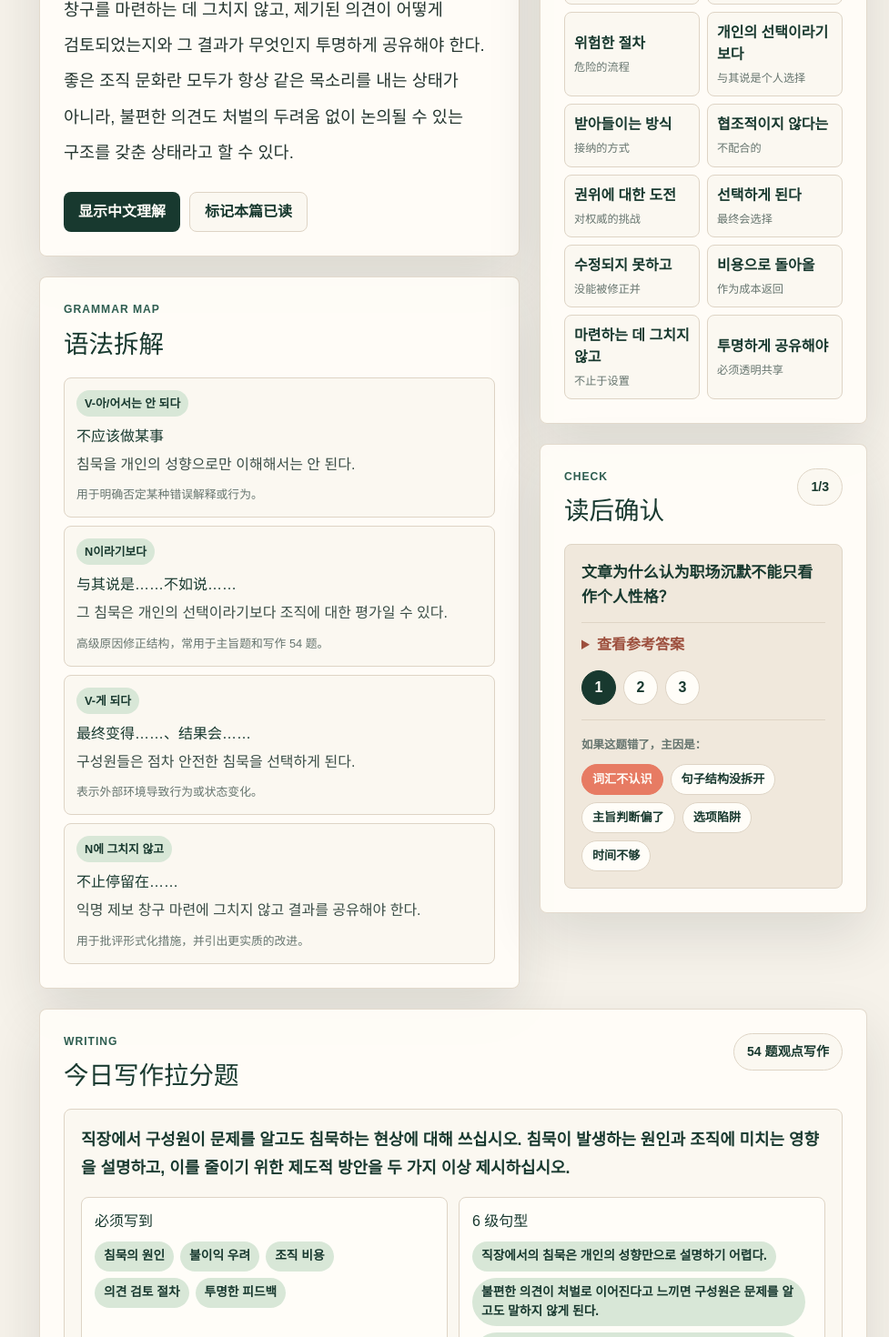
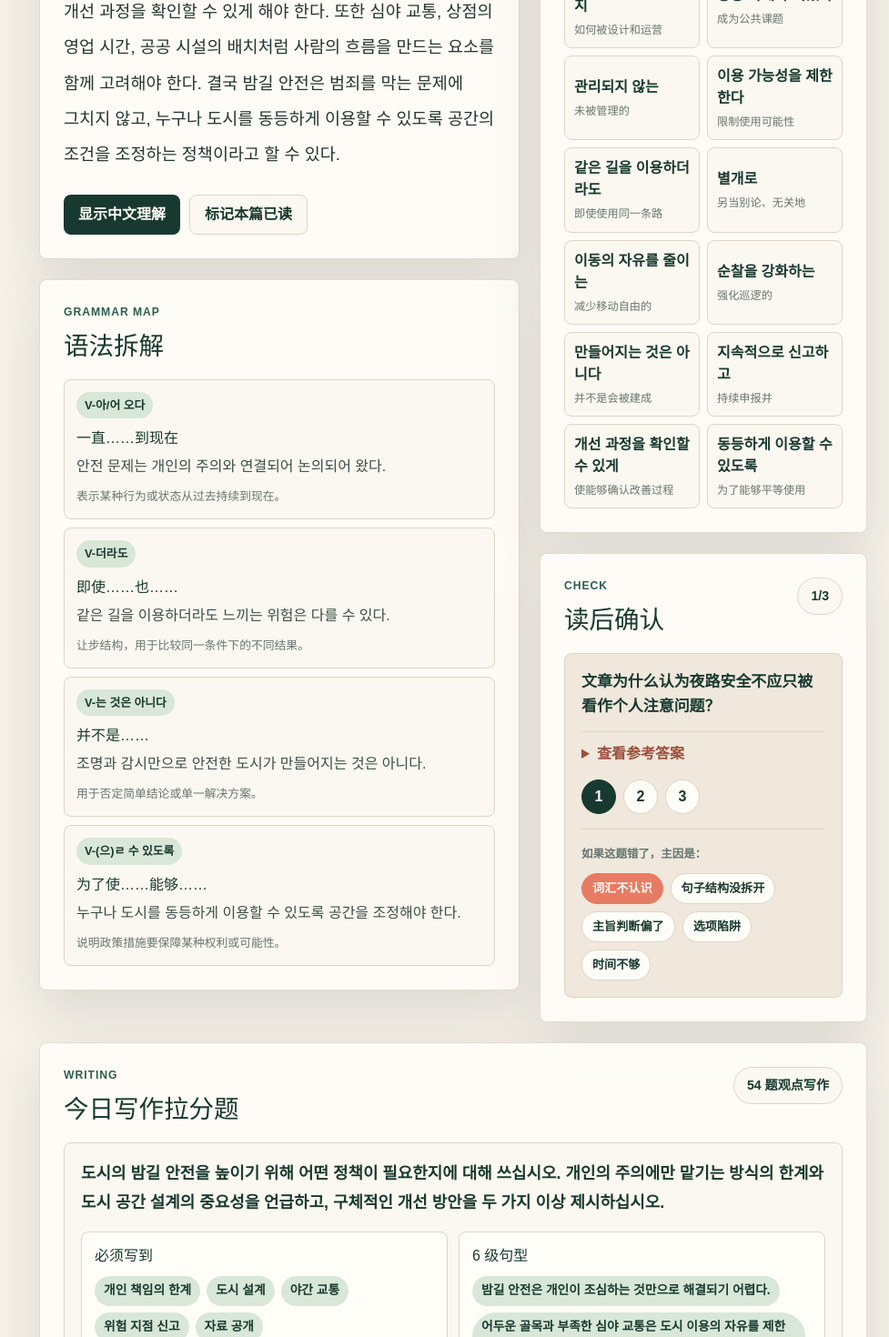
Before and after one commit to adia1223/daily-topik-lab, a Next.js app: page / in a window 1280 px wide. Shown: the part 1320-2790 px from the top of the page at 91% size, without its empty margins (303-1280 px from the left). Built offline with nearby package versions, Linux system fonts and the light colour scheme.

Commit message:
Add August 2 TOPIK reading practice

```diff
--- a/app/page.tsx
+++ b/app/page.tsx
@@ -1318,7 +1318,7 @@ const july31Reading: DailyReading = {
   },
 };
 
-const todayReading: DailyReading = {
+const august1Reading: DailyReading = {
   id: "2026-08-01-workplace-silence",
   date: "2026-08-01",
   title: "직장에서 침묵은 언제 문제가 되는가",
@@ -1383,8 +1383,74 @@ const todayReading: DailyReading = {
   },
 };
 
+const todayReading: DailyReading = {
+  id: "2026-08-02-night-safety-policy",
+  date: "2026-08-02",
+  title: "밤길 안전은 누구의 책임인가",
+  level: "TOPIK II 5-6级",
+  topic: "社会 / 公共安全",
+  estimatedTime: "16 分钟",
+  korean:
+    "도시에서 밤늦게 이동하는 사람들의 안전 문제는 오랫동안 개인의 주의와 연결되어 논의되어 왔다. 그러나 늦은 시간에 일하거나 공부하는 사람이 늘어나면서 밤길 안전은 더 이상 개인이 조심하면 해결되는 문제가 아니라 도시가 어떻게 설계되고 운영되는지와 관련된 공공 과제가 되었다. 어두운 골목, 드문 대중교통, 관리되지 않는 빈 건물은 특정 개인의 불안만을 만드는 것이 아니라 도시 공간의 이용 가능성을 제한한다. 특히 여성, 청소년, 야간 노동자는 같은 길을 이용하더라도 더 큰 위험을 느낄 수 있으며, 이런 불안은 실제 범죄 발생 여부와 별개로 이동의 자유를 줄이는 결과를 낳는다. 일부 지방자치단체는 가로등을 늘리고 순찰을 강화하는 방식으로 대응하고 있지만, 조명과 감시만으로 안전한 도시가 만들어지는 것은 아니다. 주민이 위험하다고 느끼는 지점을 지속적으로 신고하고, 행정이 그 자료를 공개해 개선 과정을 확인할 수 있게 해야 한다. 또한 심야 교통, 상점의 영업 시간, 공공 시설의 배치처럼 사람의 흐름을 만드는 요소를 함께 고려해야 한다. 결국 밤길 안전은 범죄를 막는 문제에 그치지 않고, 누구나 도시를 동등하게 이용할 수 있도록 공간의 조건을 조정하는 정책이라고 할 수 있다.",
+  chinese:
+    "在城市中，深夜出行者的安全问题长期以来都被放在个人注意义务的框架下讨论。然而，随着深夜工作或学习的人增加，夜路安全已不再是个人只要小心就能解决的问题，而成为与城市如何设计和运行相关的公共课题。昏暗的小巷、稀少的公共交通、无人管理的空置建筑，并不只是制造某些个人的不安，也会限制城市空间的可使用性。尤其是女性、青少年、夜间劳动者即使使用同一条道路，也可能感受到更大的危险；这种不安无论实际犯罪是否发生，都会导致移动自由减少。一些地方自治团体通过增加路灯、强化巡逻来应对，但仅靠照明和监视并不能建成安全城市。居民应能持续申报感到危险的地点，行政部门也应公开相关资料，使改善过程可以被确认。此外，还必须一并考虑深夜交通、店铺营业时间、公共设施布局等创造人流的因素。归根结底，夜路安全不只是防止犯罪的问题，而是一项调整空间条件、让所有人都能平等使用城市的政策。",
+  tokens: [
+    { korean: "밤늦게 이동하는", reading: "bam-neut-ge i-dong-ha-neun", meaning: "深夜移动的", grammar: "V-는", note: "原形 이동하다，动词；修饰 사람들，指出政策对象。" },
+    { korean: "개인의 주의와", reading: "gae-in-ui ju-ui-wa", meaning: "与个人注意", note: "名词词组；说明过去讨论夜路安全时的传统框架。" },
+    { korean: "연결되어 논의되어 왔다", reading: "yeon-gyeol-doe-eo non-ui-doe-eo wat-da", meaning: "一直被联系起来讨论", grammar: "피동 + V-아/어 오다", note: "原形 연결되다 / 논의되다；表示某种讨论方式持续到现在。" },
+    { korean: "더 이상", reading: "deo i-sang", meaning: "不再", note: "副词；与 아니라 搭配，转向新的问题定义。" },
+    { korean: "설계되고 운영되는지", reading: "seol-gye-doe-go un-yeong-doe-neun-ji", meaning: "如何被设计和运营", grammar: "피동 + V-는지", note: "原形 설계되다 / 운영되다；把城市结构作为问题核心。" },
+    { korean: "공공 과제가 되었다", reading: "gong-gong gwa-je-ga doe-eot-da", meaning: "成为公共课题", grammar: "N이/가 되다", note: "说明夜路安全从个人问题转化为公共政策问题。" },
+    { korean: "관리되지 않는", reading: "gwal-li-doe-ji an-neun", meaning: "未被管理的", grammar: "피동 + V-지 않다", note: "原形 관리되다，被动动词；修饰 빈 건물，指出空间风险来源。" },
+    { korean: "이용 가능성을 제한한다", reading: "i-yong ga-neung-seong-eul je-han-han-da", meaning: "限制使用可能性", note: "原形 제한하다，动词；强调不安全会影响城市空间使用。" },
+    { korean: "같은 길을 이용하더라도", reading: "ga-teun gi-reul i-yong-ha-deo-ra-do", meaning: "即使使用同一条路", grammar: "V-더라도", note: "原形 이용하다，动词；引出不同群体感受差异。" },
+    { korean: "별개로", reading: "byeol-gae-ro", meaning: "另当别论、无关地", note: "名词/副词；说明不安即使不等同于实际犯罪，也会产生影响。" },
+    { korean: "이동의 자유를 줄이는", reading: "i-dong-ui ja-yu-reul ju-ri-neun", meaning: "减少移动自由的", grammar: "V-는", note: "原形 줄이다，动词；说明恐惧带来的实际结果。" },
+    { korean: "순찰을 강화하는", reading: "sun-cha-reul gang-hwa-ha-neun", meaning: "强化巡逻的", grammar: "V-는", note: "原形 강화하다，动词；说明常见行政应对方式。" },
+    { korean: "만들어지는 것은 아니다", reading: "man-deu-reo-ji-neun geo-seun a-ni-da", meaning: "并不是会被建成", grammar: "V-는 것은 아니다", note: "原形 만들어지다，被动动词；否定照明和监视的充分性。" },
+    { korean: "지속적으로 신고하고", reading: "ji-sok-jeo-geu-ro sin-go-ha-go", meaning: "持续申报并", note: "原形 신고하다，动词；居民参与安全治理的方式。" },
+    { korean: "개선 과정을 확인할 수 있게", reading: "gae-seon gwa-jeong-eul hwak-in-hal su it-ge", meaning: "使能够确认改善过程", grammar: "V-(으)ㄹ 수 있게", note: "原形 확인하다，动词；强调行政透明性。" },
+    { korean: "동등하게 이용할 수 있도록", reading: "dong-deung-ha-ge i-yong-hal su it-do-rok", meaning: "为了能够平等使用", grammar: "V-(으)ㄹ 수 있도록", note: "原形 이용하다，动词；结论中说明政策目标。" },
+  ],
+  grammarPoints: [
+    { pattern: "V-아/어 오다", meaning: "一直……到现在", example: "안전 문제는 개인의 주의와 연결되어 논의되어 왔다.", note: "表示某种行为或状态从过去持续到现在。" },
+    { pattern: "V-더라도", meaning: "即使……也……", example: "같은 길을 이용하더라도 느끼는 위험은 다를 수 있다.", note: "让步结构，用于比较同一条件下的不同结果。" },
+    { pattern: "V-는 것은 아니다", meaning: "并不是……", example: "조명과 감시만으로 안전한 도시가 만들어지는 것은 아니다.", note: "用于否定简单结论或单一解决方案。" },
+    { pattern: "V-(으)ㄹ 수 있도록", meaning: "为了使……能够……", example: "누구나 도시를 동등하게 이용할 수 있도록 공간을 조정해야 한다.", note: "说明政策措施要保障某种权利或可能性。" },
+  ],
+  quiz: [
+    {
+      question: "文章为什么认为夜路安全不应只被看作个人注意问题？",
+      answer:
+        "因为深夜工作和学习的人增加后，安全与城市设计、交通、空间管理等公共条件密切相关。",
+    },
+    {
+      question: "夜路不安全会对不同群体造成什么影响？",
+      answer:
+        "女性、青少年和夜间劳动者等群体可能感到更大危险，这种不安会减少他们的移动自由。",
+    },
+    {
+      question: "作者认为地方政府除了增加照明和巡逻，还应做什么？",
+      answer:
+        "应让居民持续申报危险地点，公开资料和改善过程，并综合考虑深夜交通、人流和公共设施配置。",
+    },
+  ],
+  writingDrill: {
+    type: "54 题观点写作",
+    prompt:
+      "도시의 밤길 안전을 높이기 위해 어떤 정책이 필요한지에 대해 쓰십시오. 개인의 주의에만 맡기는 방식의 한계와 도시 공간 설계의 중요성을 언급하고, 구체적인 개선 방안을 두 가지 이상 제시하십시오.",
+    checklist: ["개인 책임의 한계", "도시 설계", "야간 교통", "위험 지점 신고", "자료 공개"],
+    sentenceBank: [
+      "밤길 안전은 개인이 조심하는 것만으로 해결되기 어렵다.",
+      "어두운 골목과 부족한 심야 교통은 도시 이용의 자유를 제한할 수 있다.",
+      "따라서 위험 지점 자료를 공개하고 주민 참여를 바탕으로 공간을 개선해야 한다.",
+    ],
+  },
+};
+
 const readingArchive: DailyReading[] = [
   todayReading,
+  august1Reading,
   july31Reading,
   july30Reading,
   july29Reading,
```
Also changed, not shown: 1 other file (tests, documents, lock files or other folders).
